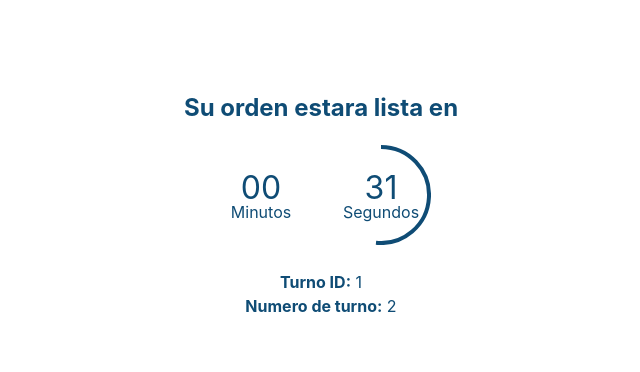
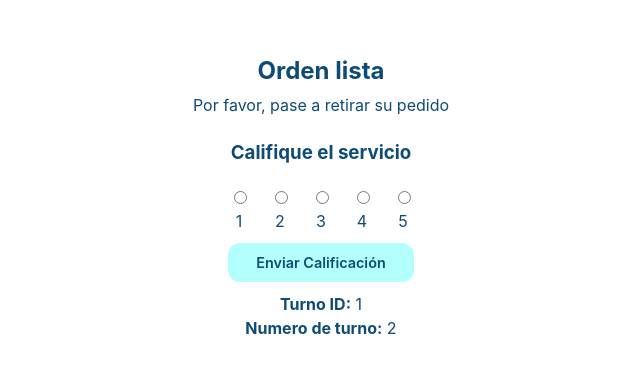
Before and after one commit to EmanuelPalacio/C7-05-node-react, a React (Vite) app in the folder frontend/: page /client/1 in a window 1280 px wide. Shown: the part 198-570 px from the top of the page, without its empty margins (319-959 px from the left). Built offline with nearby package versions, Linux system fonts and the light colour scheme.

Commit message:
maquetacion calificacion cliente

```diff
--- a/frontend/src/pages/client/Client.tsx
+++ b/frontend/src/pages/client/Client.tsx
@@ -1,14 +1,41 @@
+import { useEffect, useState } from 'react';
+import { useParams } from 'react-router-dom';
 import CountDown from './components/CountDown';
+import ModalDialog from './components/ModalDialog';
+import OrderFinished from './components/OrderFinished';
 import styles from './styles/client.module.css';
-import { useParams } from 'react-router-dom';
 
 export default function Client() {
+  const [isOpen, setIsOpen] = useState(false);
+  const [turn, setTurn] = useState(true);
+  const [turnFinished, setTurnFinished] = useState(true);
   const { turnId } = useParams();
+
+  useEffect(() => {
+    window.addEventListener('beforeunload', function (e) {
+      e.preventDefault();
+      e.returnValue = '';
+    });
+    return () => {
+      window.removeEventListener('beforeunload', function (e) {
+        e.preventDefault();
+        e.returnValue = '';
+      });
+    };
+  }, []);
 
   return (
     <div className={styles.client_Container}>
+      {turn ? (
+        <>
+          {turnFinished ? (
+            <OrderFinished />
+          ) : (
+            <>
               <h2>Su orden estara lista en</h2>
               <CountDown />
+            </>
+          )}
           <div className={styles.client_turnInfo}>
             <p>
               <strong>Turno ID:</strong> {turnId}
@@ -17,6 +44,12 @@ export default function Client() {
               <strong>Numero de turno:</strong> 2
             </p>
           </div>
+        </>
+      ) : (
+        <h2>Turno no encontrado</h2>
+      )}
+
+      {isOpen && <ModalDialog setIsOpen={setIsOpen} />}
     </div>
   );
 }
--- a/frontend/src/pages/client/components/CountDown.tsx
+++ b/frontend/src/pages/client/components/CountDown.tsx
@@ -1,4 +1,4 @@
-import { useState, useEffect, useMemo } from 'react';
+import { useState, useEffect, useMemo, useRef } from 'react';
 import styles from '../styles/countDown.module.css';
 import { SVGCircle } from './SVGCircle';
 import data from '../turn.json';
@@ -6,7 +6,7 @@ import data from '../turn.json';
 const SECOND = 1000;
 const MINUTE = SECOND * 60;
 
-const deadline = new Date(Date.now() + 1000 * 60 * 0.6);
+// const deadline = new Date(Date.now() + 1000 * 60 * 0.6);
 // eslint-disable-next-line camelcase
 function mapNumber(number: number, in_min: number, in_max: number, out_min: number, out_max: number) {
   // eslint-disable-next-line camelcase
@@ -14,14 +14,26 @@ function mapNumber(number: number, in_min: number, in_max: number, out_min: numb
 }
 
 export default function CountDown() {
-  const parsedDeadline = useMemo(() => new Date(deadline).getTime(), [deadline]);
+  const [parsedDeadline, setParsedDeadline] = useState<number>(0);
   const [time, setTime] = useState(parsedDeadline - Date.now());
   const maxMinuteTime = ((parsedDeadline - Date.now()) / MINUTE) % 60;
+  const timeRef = useRef(time);
+  timeRef.current = time;
+
+  useEffect(() => {
+    const parsedTime = new Date(data.time).getTime();
+    setParsedDeadline(parsedTime);
+    setTime(parsedTime - Date.now());
+  }, [data]);
 
   useEffect(() => {
     const interval = setInterval(
       () => {
-        setTime(parsedDeadline - Date.now());
+        if (timeRef.current <= 0) {
+          clearInterval(interval);
+        } else {
+          setTime(parsedDeadline - Date.now());
+        }
       },
       1000,
       [parsedDeadline],
@@ -30,9 +42,7 @@ export default function CountDown() {
     return () => clearInterval(interval);
   }, [parsedDeadline]);
 
-  useEffect(() => {
-    console.log(data);
-  }, [data]);
+  console.log(time);
 
   const minuteTime = time >= 0 ? (time / MINUTE) % 60 : 0;
   const secondTime = time >= 0 ? (time / SECOND) % 60 : 0;
--- /dev/null
+++ b/frontend/src/pages/client/components/ModalDialog.tsx
@@ -0,0 +1,36 @@
+import styles from '../styles/modalDialog.module.css';
+
+interface IProps {
+  setIsOpen: (isOpen: boolean) => void;
+}
+
+const ModalDialog = ({ setIsOpen }: IProps) => {
+  return (
+    <>
+      <div className={styles.darkBG} onClick={() => setIsOpen(false)} />
+      <div className={styles.centered}>
+        <div className={styles.modal}>
+          <div className={styles.modalHeader}>
+            <h5 className={styles.heading}>Estimado Cliente</h5>
+          </div>
+          <button className={styles.closeBtn} onClick={() => setIsOpen(false)}>
+            X
+          </button>
+          <div className={styles.modalContent}>
+            Ha ocurrido unos imprevistos, su pedido demorara x tiempo más, pedimos disculpas. sadasdsadas aasdasdsa
+            adadasdadasasdadasdadasasdas
+          </div>
+          <div className={styles.modalActions}>
+            <div className={styles.actionsContainer}>
+              <button className={styles.confirmBtn} onClick={() => setIsOpen(false)}>
+                Ok
+              </button>
+            </div>
+          </div>
+        </div>
+      </div>
+    </>
+  );
+};
+
+export default ModalDialog;
--- /dev/null
+++ b/frontend/src/pages/client/components/OrderFinished.tsx
@@ -0,0 +1,63 @@
+import { useState } from 'react';
+import styles from '../styles/orderFinished.module.css';
+
+export default function OrderFinished() {
+  const [rating, setRating] = useState('');
+
+  const onSelectRating = (e: React.ChangeEvent<HTMLInputElement>) => {
+    console.log(e.target.value);
+    setRating(e.target.value);
+  };
+
+  const onSubmitRating = (e: React.FormEvent<HTMLFormElement>) => {
+    e.preventDefault();
+    if (rating === '') return;
+
+    console.log('enviado');
+  };
+
+  return (
+    <div className={styles.finishedContainer}>
+      <h2>Orden lista</h2>
+      <p>Por favor, pase a retirar su pedido</p>
+      <form onSubmit={onSubmitRating} className={styles.ratingContainer}>
+        <h3>Califique el servicio</h3>
+        <div className={styles.rating}>
+          <div className={styles.radioContainer}>
+            <input onChange={onSelectRating} type='radio' id='star1' name='rating' value='1' />
+            <label htmlFor='star1' title='text'>
+              1
+            </label>
+          </div>
+          <div className={styles.radioContainer}>
+            <input onChange={onSelectRating} type='radio' id='star2' name='rating' value='2' />
+            <label htmlFor='star2' title='text'>
+              2
+            </label>
+          </div>
+          <div className={styles.radioContainer}>
+            <input onChange={onSelectRating} type='radio' id='star3' name='rating' value='3' />
+            <label htmlFor='star3' title='text'>
+              3
+            </label>
+          </div>
+          <div className={styles.radioContainer}>
+            <input onChange={onSelectRating} type='radio' id='star4' name='rating' value='4' />
+            <label htmlFor='star4' title='text'>
+              4
+            </label>
+          </div>
+          <div className={styles.radioContainer}>
+            <input onChange={onSelectRating} type='radio' id='star5' name='rating' value='5' />
+            <label htmlFor='star5' title='text'>
+              5
+            </label>
+          </div>
+        </div>
+        <button type='submit' className={styles.formButton}>
+          Enviar Calificación
+        </button>
+      </form>
+    </div>
+  );
+}
--- /dev/null
+++ b/frontend/src/pages/client/styles/modalDialog.module.css
@@ -0,0 +1,123 @@
+.darkBG {
+  background-color: rgba(0, 0, 0, 0.2);
+  width: 100vw;
+  height: 100vh;
+  z-index: 0;
+  top: 50%;
+  left: 50%;
+  transform: translate(-50%, -50%);
+  position: absolute;
+}
+
+.centered {
+  position: fixed;
+  top: 50%;
+  left: 50%;
+  transform: translate(-50%, -50%);
+}
+
+.modal {
+  width: 300px;
+  height: 230px;
+  background: white;
+  color: white;
+  z-index: 10;
+  border-radius: 16px;
+  box-shadow: 0 5px 20px 0 rgba(0, 0, 0, 0.04);
+}
+
+.modalHeader {
+  height: 50px;
+  background: white;
+  overflow: hidden;
+  border-top-left-radius: 16px;
+  border-top-right-radius: 16px;
+}
+
+.heading {
+  margin: 10px;
+  padding: 10px;
+  color: #2c3e50;
+  font-weight: 500;
+  font-size: 18px;
+  text-align: center;
+}
+
+.modalContent {
+  height: auto;
+  font-size: 14px;
+  color: #2c3e50;
+  text-align: center;
+}
+
+.modalActions {
+  position: absolute;
+  bottom: 2px;
+  margin-bottom: 10px;
+  width: 100%;
+}
+
+.actionsContainer {
+  display: flex;
+  justify-content: space-around;
+  align-items: center;
+  height: auto;
+}
+
+.closeBtn {
+  cursor: pointer;
+  font-weight: 500;
+  padding: 4px 8px;
+  border-radius: 8px;
+  border: none;
+  font-size: 18px;
+  color: #2c3e50;
+  background: white;
+  transition: all 0.25s ease;
+  box-shadow: 0 5px 20px 0 rgba(0, 0, 0, 0.06);
+  position: absolute;
+  right: 0;
+  top: 0;
+  align-self: flex-end;
+  margin-top: -7px;
+  margin-right: -7px;
+}
+
+.closeBtn:hover {
+  box-shadow: 0 5px 20px 0 rgba(0, 0, 0, 0.04);
+  transform: translate(-4px, 4px);
+}
+
+.confirmBtn {
+  cursor: pointer;
+  font-weight: 500;
+  padding: 11px 28px;
+  border-radius: 12px;
+  font-size: 0.8rem;
+  border: none;
+  transition: all 0.25s ease;
+}
+
+.confirmBtn:hover {
+  box-shadow: 0 10px 20px -10px rgba(115, 250, 255, 0.6);
+  transform: translateY(-5px);
+}
+
+/* .cancelBtn {
+  margin-top: 10px;
+  cursor: pointer;
+  font-weight: 500;
+  padding: 11px 28px;
+  border-radius: 12px;
+  font-size: 0.8rem;
+  border: none;
+  color: #2c3e50;
+  background: #fcfcfc;
+  transition: all 0.25s ease;
+}
+
+.cancelBtn:hover {
+  box-shadow: none;
+  transform: none;
+  background: whitesmoke;
+} */
--- /dev/null
+++ b/frontend/src/pages/client/styles/orderFinished.module.css
@@ -0,0 +1,43 @@
+.finishedContainer {
+  width: 100%;
+  display: flex;
+  flex-direction: column;
+  align-items: center;
+}
+
+
+h2, p{
+  margin: 5px;
+}
+
+label {
+  margin: 5px;
+}
+
+.ratingContainer {
+  display: flex;
+  flex-direction: column;
+  align-items: center;
+}
+
+.rating{
+  display: flex;
+  justify-content: space-between;
+  margin: 5px;
+}
+
+.radioContainer{
+  display: flex;
+  flex-direction: column;
+  align-items: center;
+  margin: 0 10px;
+}
+
+.formButton{
+  cursor: pointer;
+  font-weight: 600;
+  padding: 11px 28px;
+  border-radius: 12px;
+  font-size: 0.9rem;
+  border: none;
+}
--- a/frontend/src/pages/client/turn.json
+++ b/frontend/src/pages/client/turn.json
@@ -1,7 +1,5 @@
-[
-  {
-    "id": 17,
-    "time": "2019-01-01 00:00:00",
-    "table": "table_name"
-  }
-]
+{
+  "id": 17,
+  "time": "2022-10-04T20:59:33.003Z",
+  "table": "table_name"
+}
--- a/frontend/src/redux/slices/turnsSlice.ts
+++ b/frontend/src/redux/slices/turnsSlice.ts
@@ -5,6 +5,9 @@ export const TurnsSlice = createSlice({
   name: 'turns',
   initialState: TurnEmptyState,
   reducers: {
+    setTurns: (state, action: PayloadAction<Turn[]>) => {
+      state = action.payload;
+    },
     addTurn: (state, action: PayloadAction<Turn>) => {
       state.push(action.payload);
     },
```
Also changed, not shown: frontend/src/hooks/useVerifyAuth.ts (+4 -6 lines), frontend/src/pages/client/adapter/turn.adapter.ts (added, +10 -0 lines), frontend/src/pages/client/services/turn.ts (added). Lines whose indentation alone changed are shown as unchanged.
